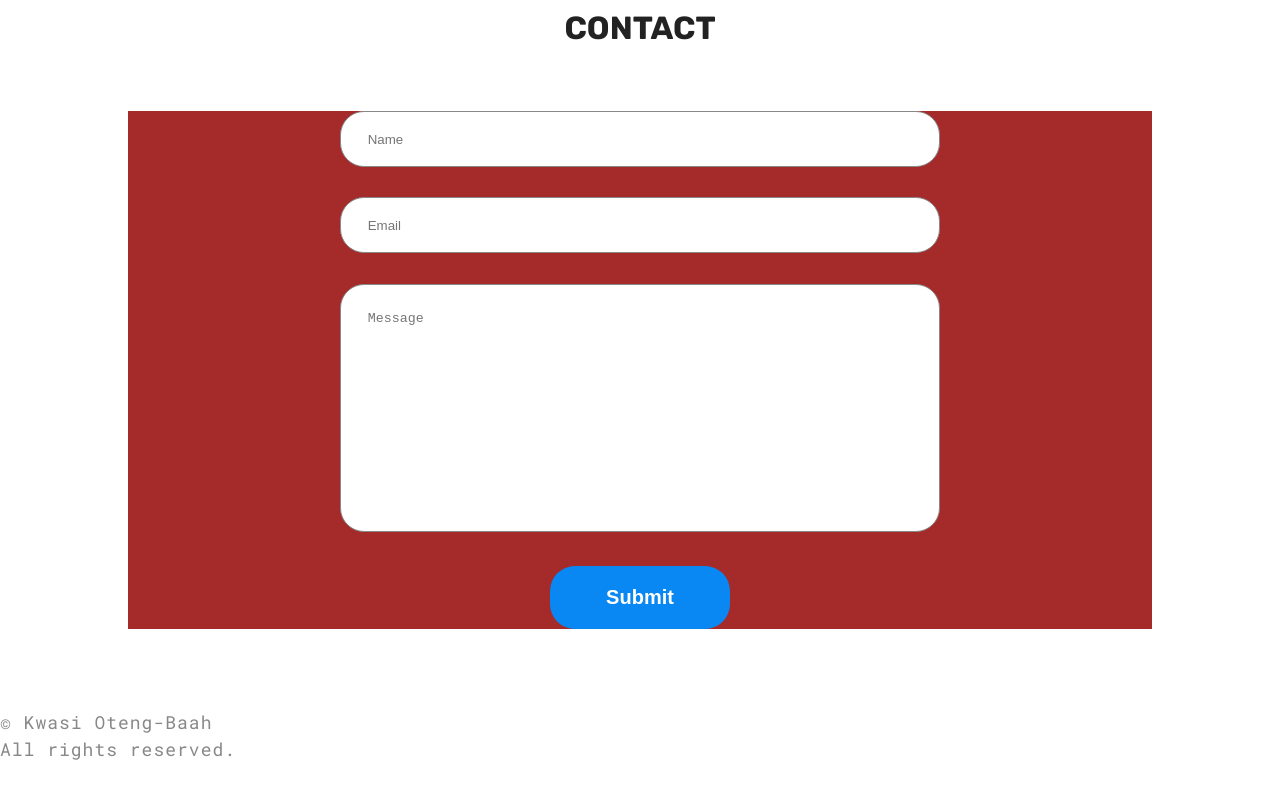
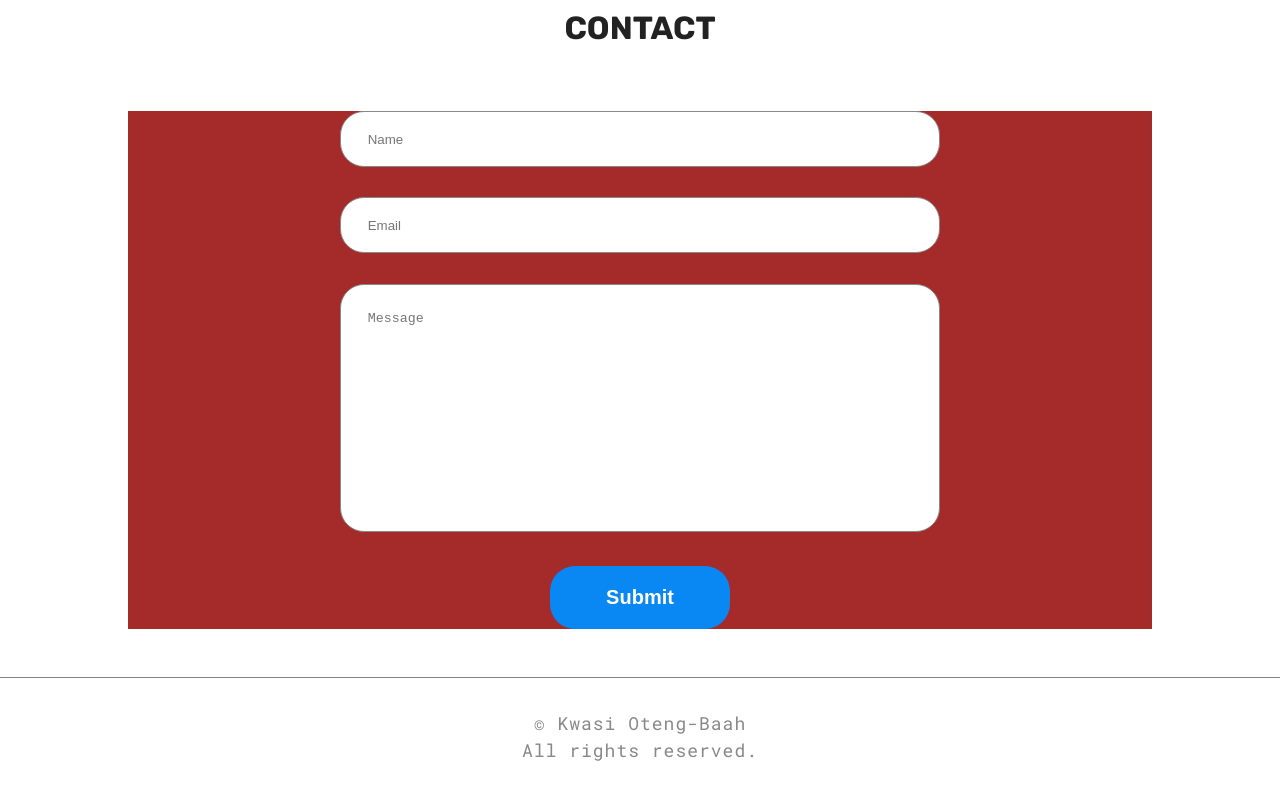
Before and after one commit to Studio117/kwasi-otengbaah-portfolio, a React (Vite) app: page / in a window 1280 px wide. Shown: the part 2275-3075 px from the top of the page. Built offline with nearby package versions, Linux system fonts and the light colour scheme.

Commit message:
adjusted footer styles

```diff
--- a/src/components/Footer/Footer.jsx
+++ b/src/components/Footer/Footer.jsx
@@ -4,8 +4,11 @@ import React from 'react'
 
 function Footer() {
   return (
-      <section className='footer'>
-          <p className="footer__copyright">&copy; Kwasi Oteng-Baah <br />All rights reserved.</p>
+      <section id='footer'>
+        <div className="footer">
+                    <p className="footer__copyright">&copy; Kwasi Oteng-Baah <br />All rights reserved.</p>
+
+        </div>
     </section>
   )
 }
--- a/src/components/Footer/Footer.scss
+++ b/src/components/Footer/Footer.scss
@@ -3,7 +3,12 @@
 @use "../../Styles/partials/global.scss"as *;
 
 .footer {
-    padding: 2em 0;
+    // background-image: linear-gradient(rgb(182, 49, 49));
+    padding: 2em 0 0;
+    text-align: center;
+    width: 100vw;
+    margin-bottom: 0;
+    border-top: 1px solid rgba(73, 73, 73, 0.682);
 
     p {
         font-size: 1.125rem;
```
